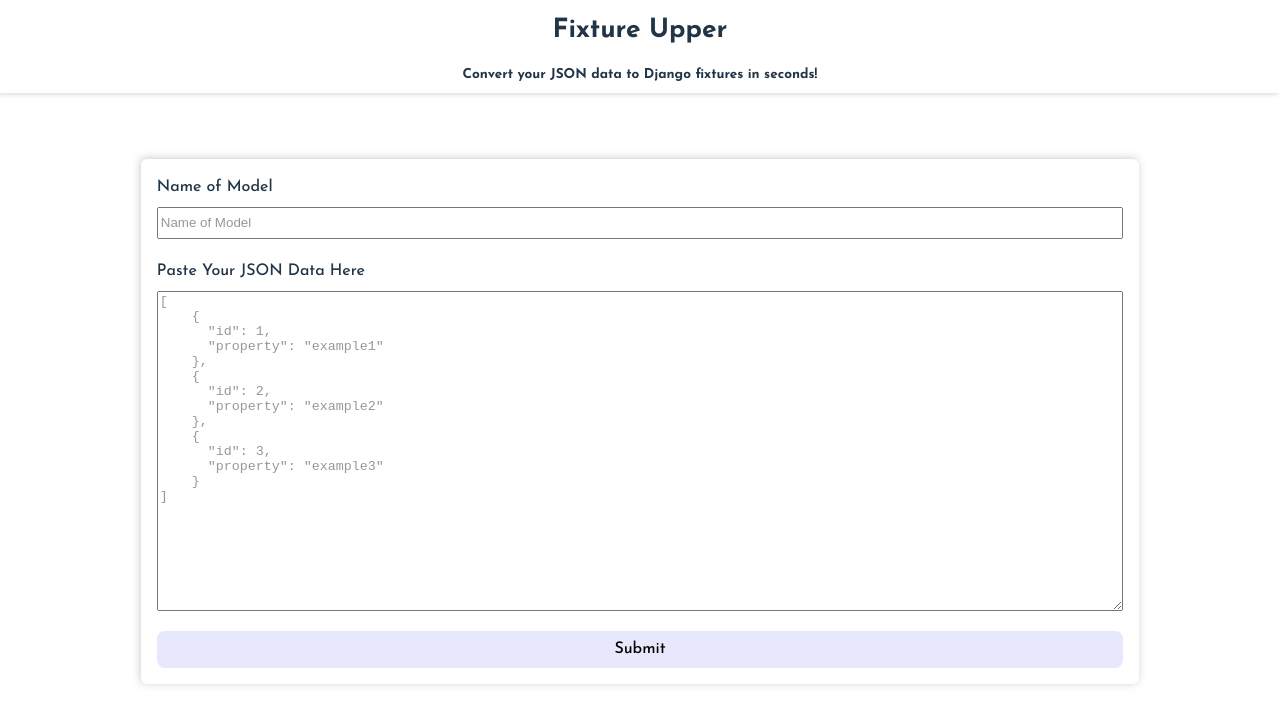
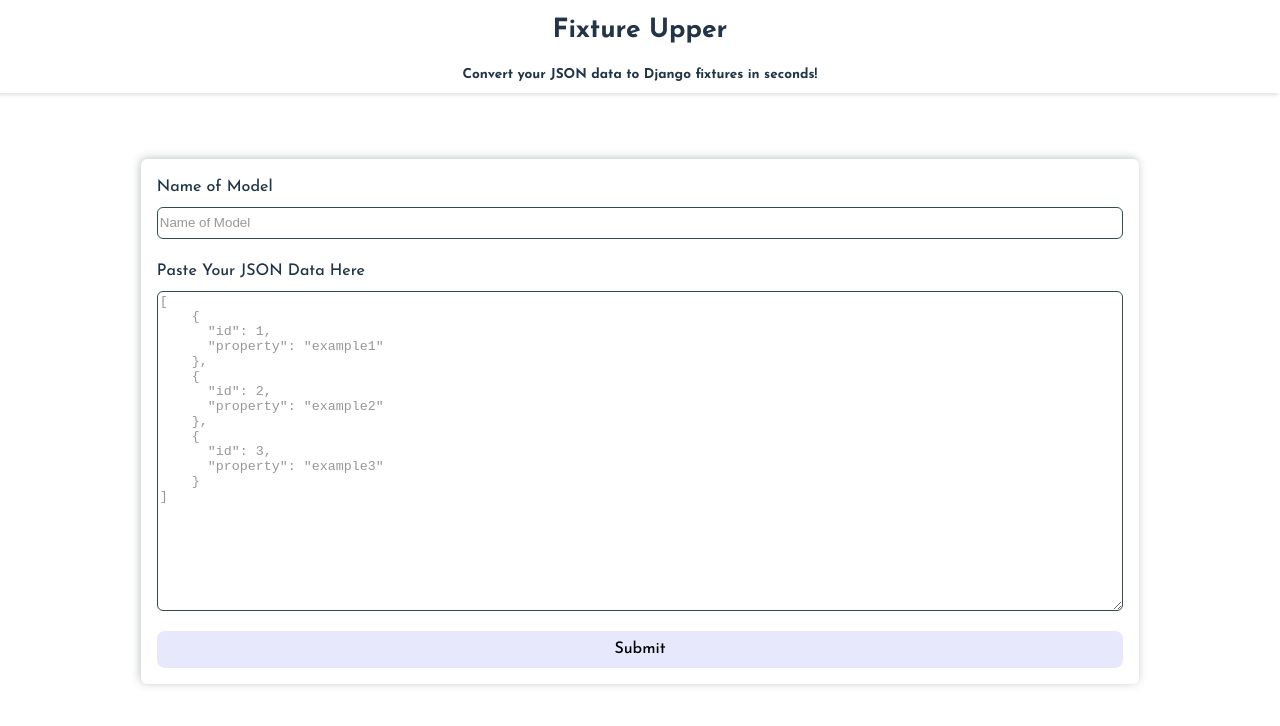
Before and after one commit to ryanmphill/fixture-upper, a React (Vite) app: page / in a window 1280 px wide. Shown: the top 726 px of the page. Built offline with nearby package versions, Linux system fonts and the light colour scheme.

Commit message:
Added border radius to code block and inputs

```diff
--- a/src/App.css
+++ b/src/App.css
@@ -45,6 +45,7 @@
   max-height: 150vh;
   overflow-y: auto;
   padding: 1rem;
+  border-radius: 6px;
 }
 
 .fixture_upper__codeSection {
@@ -53,7 +54,7 @@
   margin-right: auto;
   margin-top: 1rem;
   margin-bottom: 3rem;
-  box-shadow: -1px -1px 8px rgba(43, 64, 64, 0.25);
+  box-shadow: -1px -1px 8px rgba(43, 64, 64, 0.30);
   padding: 1rem;
   border-radius: 6px;
   display: flex;
@@ -81,7 +82,7 @@
   justify-content: flex-start;
   row-gap: 1.25rem;
   margin-top: 1rem;
-  box-shadow: -1px -1px 8px rgba(43, 64, 64, 0.25);
+  box-shadow: -1px -1px 8px rgba(43, 64, 64, 0.30);
   padding: 1rem;
   border-radius: 6px;
 }
@@ -95,6 +96,8 @@
 .fixture_upper--input {
   width: 100%;
   margin-top: 0.25rem;
+  border-radius: 6px;
+  border: 1px solid darkslategray;
 }
 
 #userJSONInput {
```
